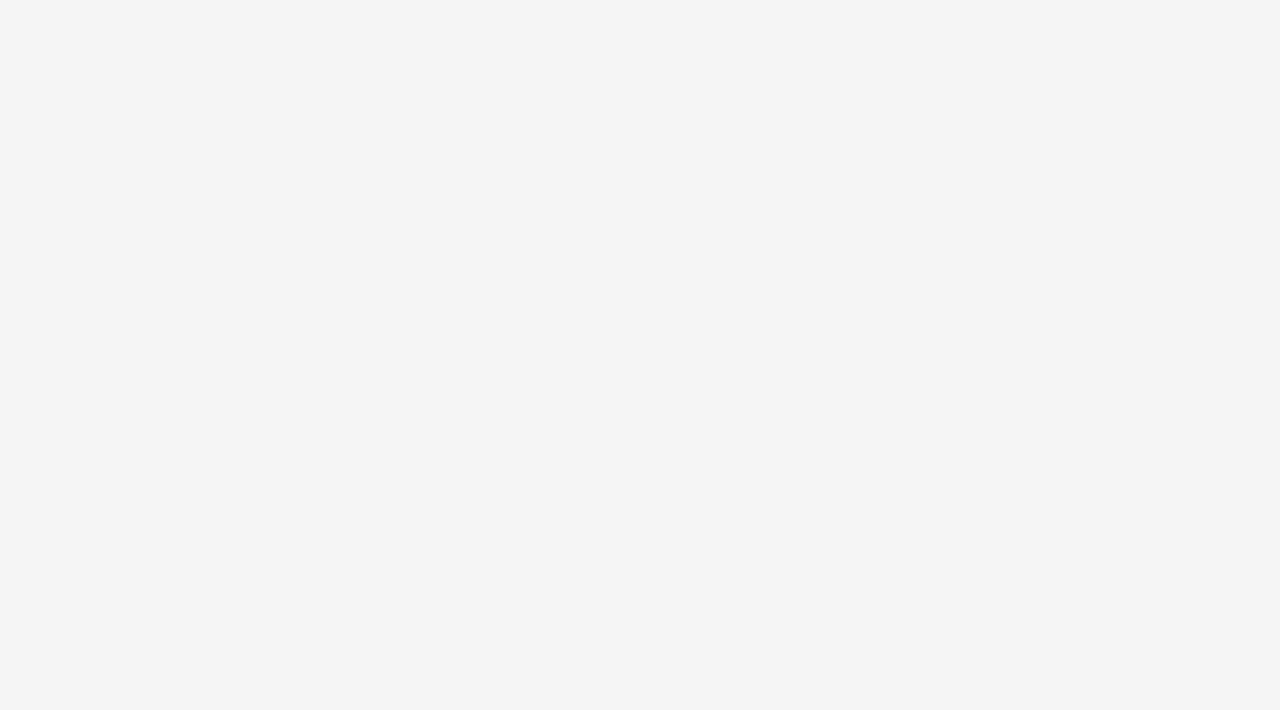
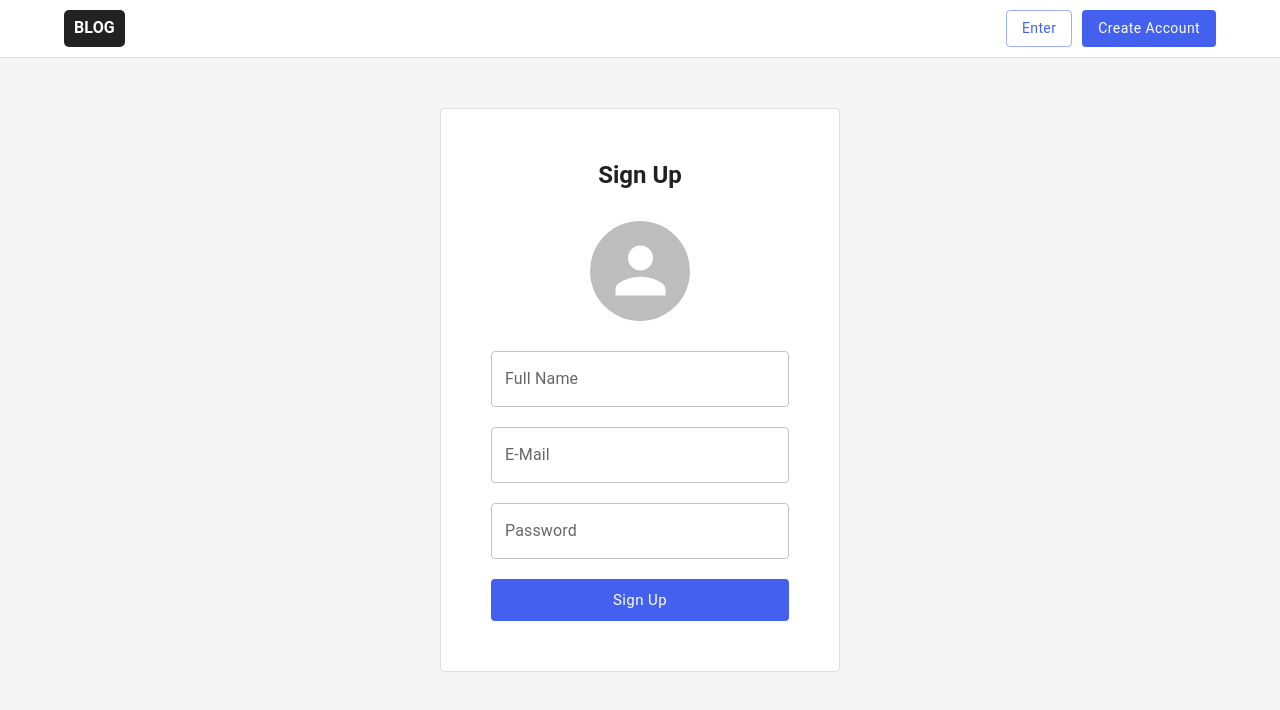
Before and after one commit to Ainswrg/Blog-Front-End, a React (Create React App) app: page /signup in a window 1280 px wide. Before the commit this address had no page. Shown: the top 710 px of the page. Built offline with nearby package versions, Linux system fonts and the light colour scheme.

Commit message:
add signUp page

```diff
--- a/src/App.tsx
+++ b/src/App.tsx
@@ -1,7 +1,7 @@
 import React from "react";
 import { Route, Routes } from "react-router-dom";
 import MainLayout from "./layouts/MainLayout";
-import { Home, Login } from "./pages";
+import { Home, Login, SignUp } from "./pages";
 
 const App: React.FC = () => {
   return (
@@ -9,6 +9,7 @@ const App: React.FC = () => {
       <Route path="/" element={<MainLayout />}>
         <Route path="" element={<Home />} />
         <Route path="/login" element={<Login />} />
+        <Route path="/signup" element={<SignUp />} />
       </Route>
     </Routes>
   );
--- a/src/components/Header/index.tsx
+++ b/src/components/Header/index.tsx
@@ -36,7 +36,7 @@ export const Header: React.FC = () => {
                 <Link to="/login">
                   <Button variant="outlined">Enter</Button>
                 </Link>
-                <Link to="/register">
+                <Link to="/signup">
                   <Button variant="contained">Create Account</Button>
                 </Link>
               </>
--- /dev/null
+++ b/src/pages/SignUp/Login.module.scss
@@ -0,0 +1,22 @@
+.root {
+  width: 400px;
+  padding: 50px;
+  border: 1px solid #dedede;
+  margin: 50px auto;
+}
+
+.field {
+  margin-bottom: 20px !important;
+}
+
+.title {
+  text-align: center !important;
+  font-weight: bold !important;
+  margin-bottom: 30px !important;
+}
+
+.avatar {
+  display: flex;
+  justify-content: center;
+  margin-bottom: 30px;
+}
--- a/src/pages/Login/index.tsx
+++ b/src/pages/SignUp/index.tsx
@@ -3,25 +3,24 @@ import Typography from "@mui/material/Typography";
 import TextField from "@mui/material/TextField";
 import Paper from "@mui/material/Paper";
 import Button from "@mui/material/Button";
+import Avatar from "@mui/material/Avatar";
 
 import styles from "./Login.module.scss";
 
-export const Login: React.FC = () => {
+export const SignUp: React.FC = () => {
   return (
     <Paper classes={{ root: styles.root }}>
       <Typography classes={{ root: styles.title }} variant="h5">
-        Login
+        Sign Up
       </Typography>
-      <TextField
-        className={styles.field}
-        label="E-Mail"
-        error
-        helperText="Invalid email address"
-        fullWidth
-      />
+      <div className={styles.avatar}>
+        <Avatar sx={{ width: 100, height: 100 }} />
+      </div>
+      <TextField className={styles.field} label="Full Name" fullWidth />
+      <TextField className={styles.field} label="E-Mail" fullWidth />
       <TextField className={styles.field} label="Password" fullWidth />
       <Button size="large" variant="contained" fullWidth>
-        Sign In
+        Sign Up
       </Button>
     </Paper>
   );
--- a/src/pages/index.ts
+++ b/src/pages/index.ts
@@ -1,2 +1,3 @@
 export { Login } from "./Login";
 export { Home } from "./Home";
+export { SignUp } from "./SignUp";
```
